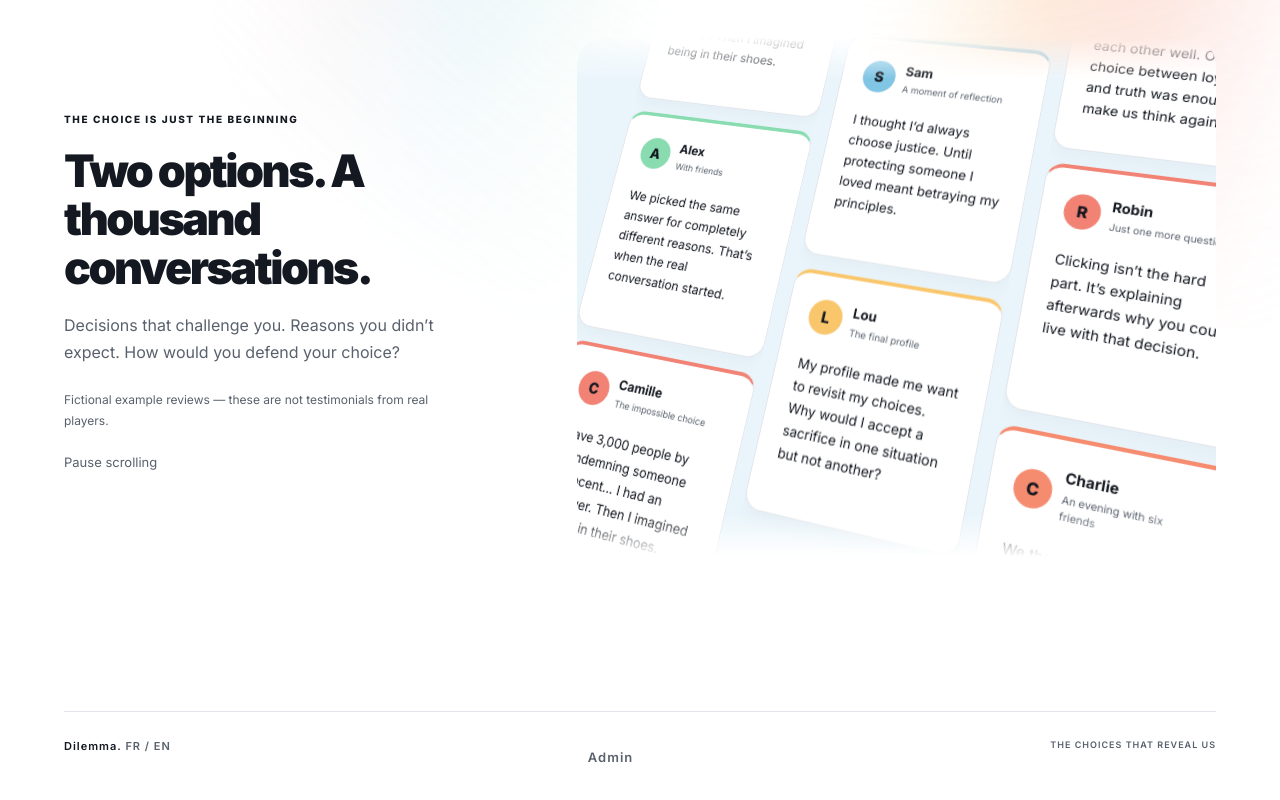
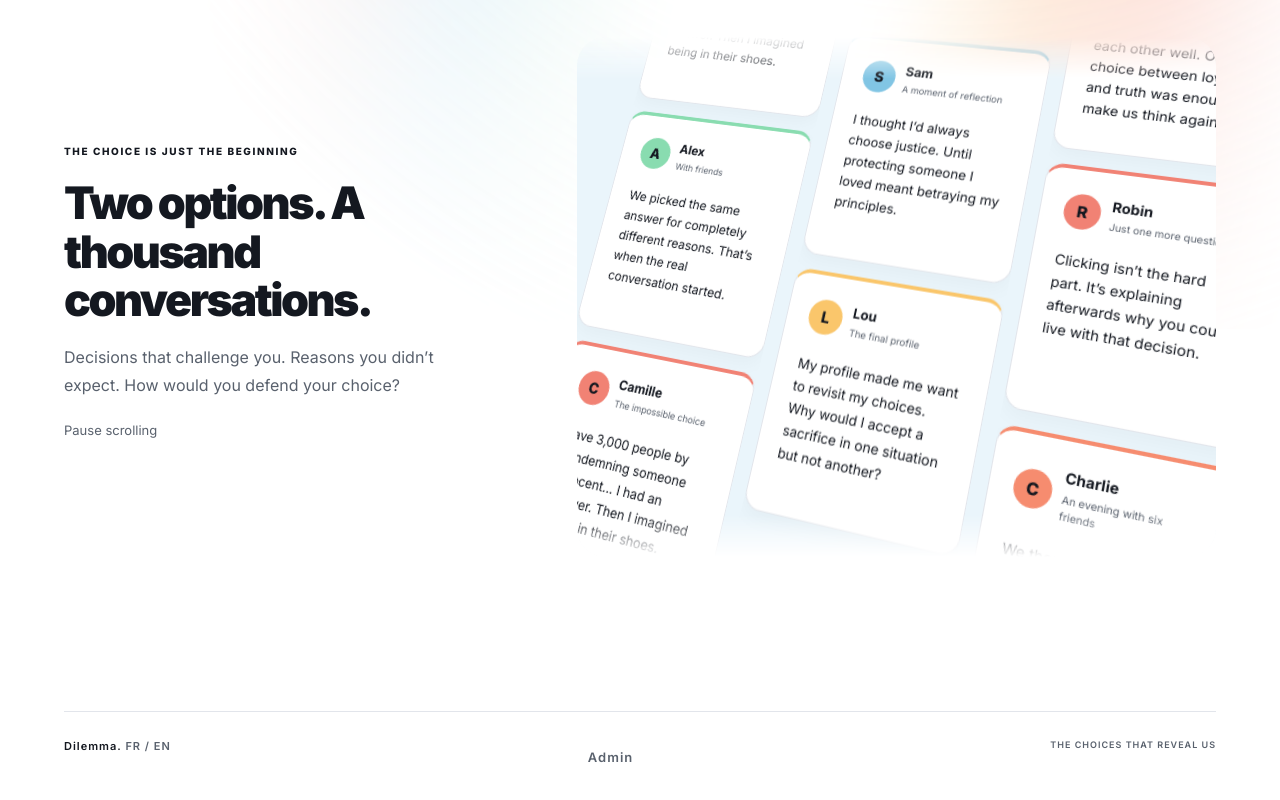
Before and after one commit to hollandejeancharles-hash/choices-games, a React (Vite) app: page / in a window 1280 px wide. Shown: the part 771-1571 px from the top of the page. Built offline with nearby package versions, Linux system fonts and the light colour scheme; no server answers.

Commit message:
Update 3d-testimonials.tsx

```diff
--- a/src/components/ui/3d-testimonials.tsx
+++ b/src/components/ui/3d-testimonials.tsx
@@ -98,11 +98,6 @@ export function Testimonials({ locale }: { locale: Locale }) {
             ? "Des décisions qui bousculent, des raisons qui surprennent. Et toi, comment défendrais-tu ton choix ?"
             : "Decisions that challenge you. Reasons you didn’t expect. How would you defend your choice?"}
         </p>
-        <p className="testimonials-disclosure">
-          {fr
-            ? "Avis illustratifs fictifs — ils ne proviennent pas de vrais joueurs."
-            : "Fictional example reviews — these are not testimonials from real players."}
-        </p>
         <button
           className="text-button testimonials-pause"
           aria-pressed={paused}
```
